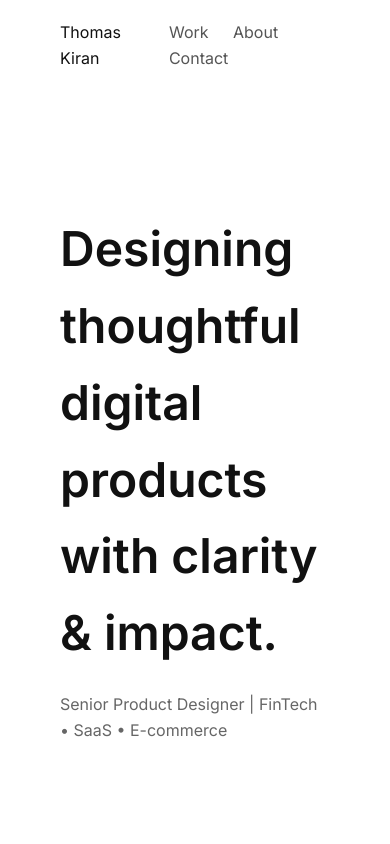
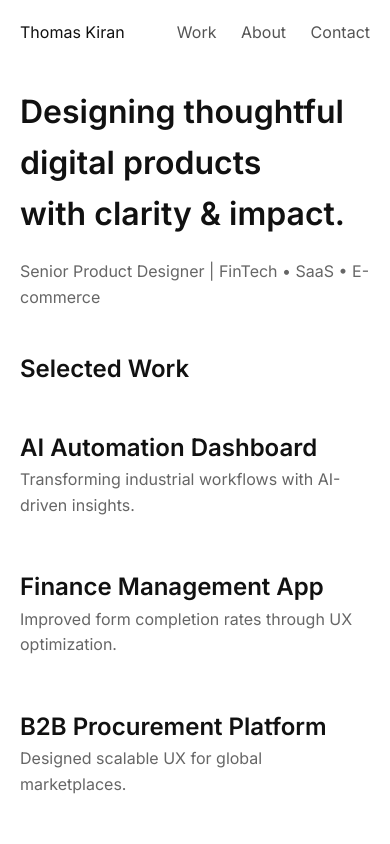
Before and after one commit to thomaskirandesigner-hub/portfolio, a plain HTML site: page index.html in a window 390 px wide. Shown: the top 844 px of the page. Drawn offline with Linux system fonts and the light colour scheme.

Commit message:
Add files via upload

```diff
--- a/index.html
+++ b/index.html
@@ -4,8 +4,115 @@
   <meta charset="UTF-8" />
   <meta name="viewport" content="width=device-width, initial-scale=1.0"/>
   <title>Thomas Kiran | Product Designer</title>
-  <link rel="stylesheet" href="styles.css"/>
+
+  <!-- FONT -->
   <link href="https://fonts.googleapis.com/css2?family=Inter:wght@300;400;600&display=swap" rel="stylesheet">
+
+  <!-- CSS -->
+  <style>
+    * {
+      margin: 0;
+      padding: 0;
+      box-sizing: border-box;
+    }
+
+    body {
+      font-family: 'Inter', sans-serif;
+      color: #111;
+      background: #fff;
+      line-height: 1.6;
+    }
+
+    /* NAV */
+    .nav {
+      display: flex;
+      justify-content: space-between;
+      padding: 20px 60px;
+      position: sticky;
+      top: 0;
+      background: white;
+    }
+
+    .nav a {
+      margin-left: 20px;
+      text-decoration: none;
+      color: #555;
+    }
+
+    /* HERO */
+    .hero {
+      padding: 120px 60px;
+      max-width: 900px;
+    }
+
+    .hero h1 {
+      font-size: 48px;
+      font-weight: 600;
+      margin-bottom: 20px;
+    }
+
+    .hero p {
+      color: #666;
+    }
+
+    /* WORK */
+    .work {
+      padding: 80px 60px;
+    }
+
+    .work h2 {
+      margin-bottom: 40px;
+    }
+
+    .project {
+      margin-bottom: 50px;
+      cursor: pointer;
+      opacity: 0;
+      transform: translateY(20px);
+      transition: all 0.6s ease;
+    }
+
+    .project h3 {
+      font-size: 24px;
+    }
+
+    .project p {
+      color: #666;
+    }
+
+    .project:hover {
+      transform: translateY(-5px);
+    }
+
+    /* ABOUT */
+    .about {
+      padding: 80px 60px;
+      max-width: 700px;
+    }
+
+    /* CONTACT */
+    .contact {
+      padding: 80px 60px;
+    }
+
+    /* FOOTER */
+    footer {
+      padding: 40px;
+      text-align: center;
+      color: #888;
+    }
+
+    /* MOBILE */
+    @media(max-width: 768px) {
+      .nav, .hero, .work, .about, .contact {
+        padding: 20px;
+      }
+
+      .hero h1 {
+        font-size: 32px;
+      }
+    }
+  </style>
 </head>
 
 <body>
@@ -66,7 +173,23 @@
   <p>© 2026 Thomas Kiran</p>
 </footer>
 
-<script src="script.js"></script>
+<!-- JS -->
+<script>
+  const projects = document.querySelectorAll(".project");
+
+  const reveal = () => {
+    projects.forEach(project => {
+      const top = project.getBoundingClientRect().top;
+      if (top < window.innerHeight - 100) {
+        project.style.opacity = 1;
+        project.style.transform = "translateY(0)";
+      }
+    });
+  };
+
+  window.addEventListener("scroll", reveal);
+  window.addEventListener("load", reveal);
+</script>
 
 </body>
 </html>
```
